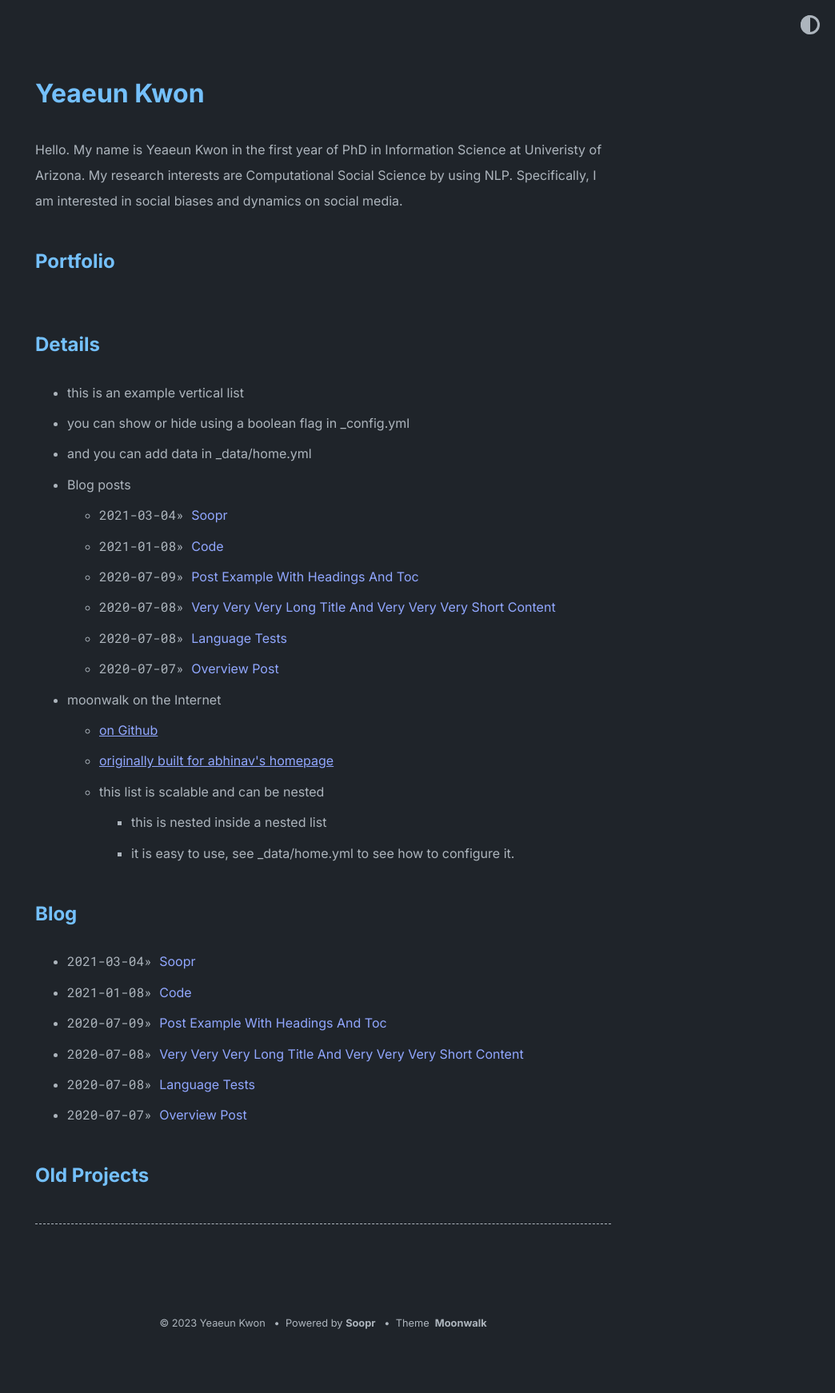
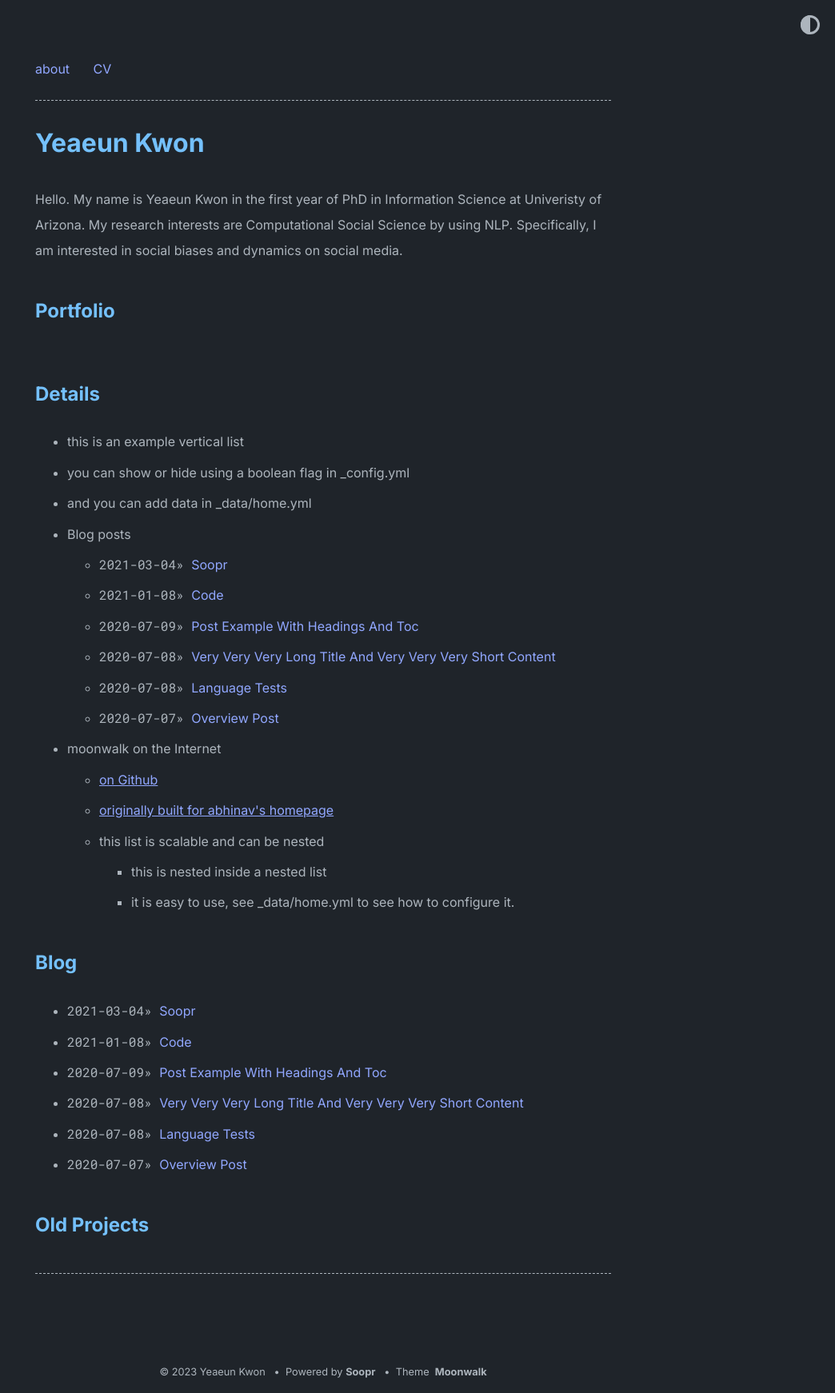
Before and after one commit to yeaeunkwon/yeaeunkwon.github.io, a Jekyll site: the page built from index.md, in a window 1280 px wide. Shown: the whole page at 80% size, without its empty margins (236-1280 px from the left). Built offline with Jekyll 4.4.1, drawn with Linux system fonts in a browser that asks for light colours; before the commit the page ends 1680 px from its top, so only the background shows below that.

Commit message:
Update _config.yml

```diff
--- a/_config.yml
+++ b/_config.yml
@@ -20,7 +20,7 @@ theme_config:
   back_home_text: "home.." # customize text for homepage link in post layout
   date_format: "%Y-%m-%d" # customize how date is formatted
   show_description: true # show blog description
-  show_navbar: ture # show horizontal navbar
+  show_navbar: true # show horizontal navbar
   show_footer: true # show footer links in home page,add in _data/home.yml
   show_copyright: true # show copyright notice in footer
   # following keys are using to create home layout
```
